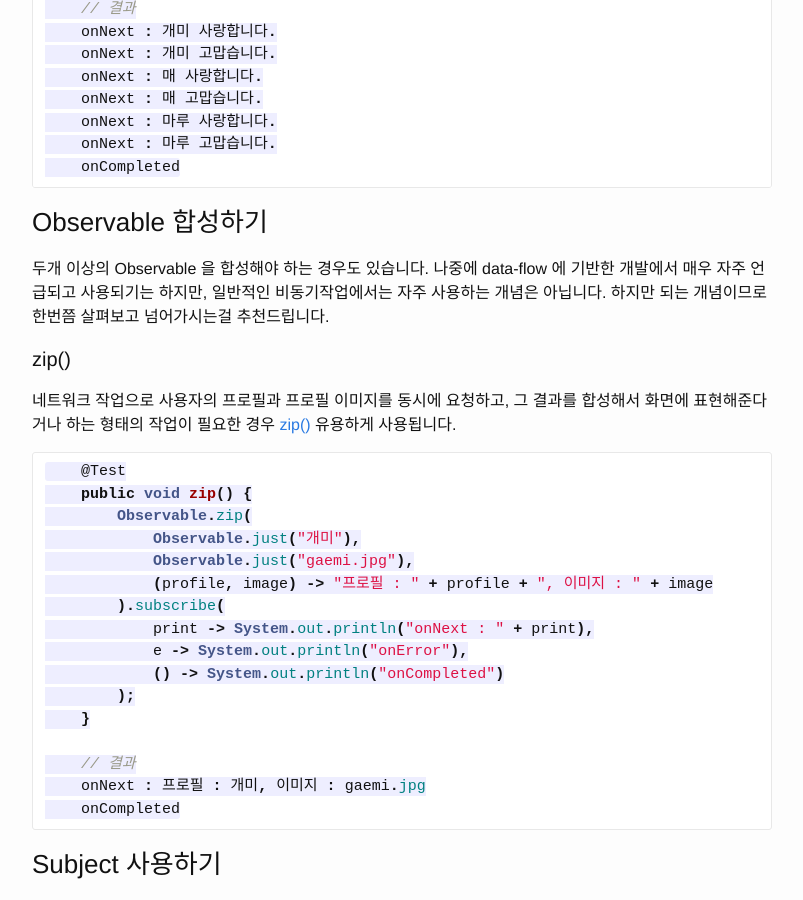
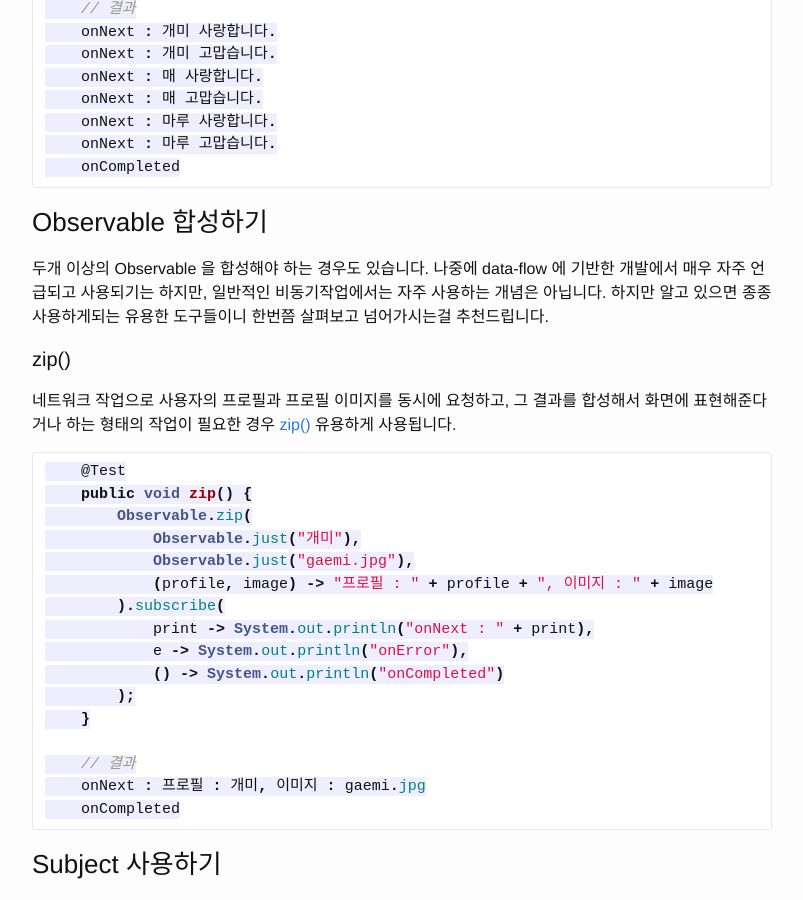
Before and after one commit to gaemi/gaemi.github.io, a Jekyll site: the page built from _posts/2015-05-20-RxJava with Android - 1 - RxJava 사용해보기.markdown, in a window 1280 px wide and 900 px high, scrolled down 12255 px. Shown: the whole window, without its empty margins (238-1041 px from the left). Built offline with Jekyll 4.4.1, drawn with Linux system fonts in a browser that asks for light colours; Markdown is read by kramdown in place of the engine named in the settings; comment, search, counter and statistics services are not loaded.

Commit message:
RxJava 조금 수정

```diff
--- a/_posts/2015-05-20-RxJava with Android - 1 - RxJava 사용해보기.markdown
+++ b/_posts/2015-05-20-RxJava with Android - 1 - RxJava 사용해보기.markdown
@@ -482,7 +482,7 @@ RxJava 에는 Observable 을 만들 수 있는 [다양한 방법](http://reactiv
 
 두개 이상의 Observable 을 합성해야 하는 경우도 있습니다.
 나중에 data-flow 에 기반한 개발에서 매우 자주 언급되고 사용되기는 하지만, 일반적인 비동기작업에서는 자주 사용하는 개념은 아닙니다.
-하지만 되는 개념이므로 한번쯤 살펴보고 넘어가시는걸 추천드립니다.
+하지만 알고 있으면 종종 사용하게되는 유용한 도구들이니 한번쯤 살펴보고 넘어가시는걸 추천드립니다.
 
 #### zip()
 
```
